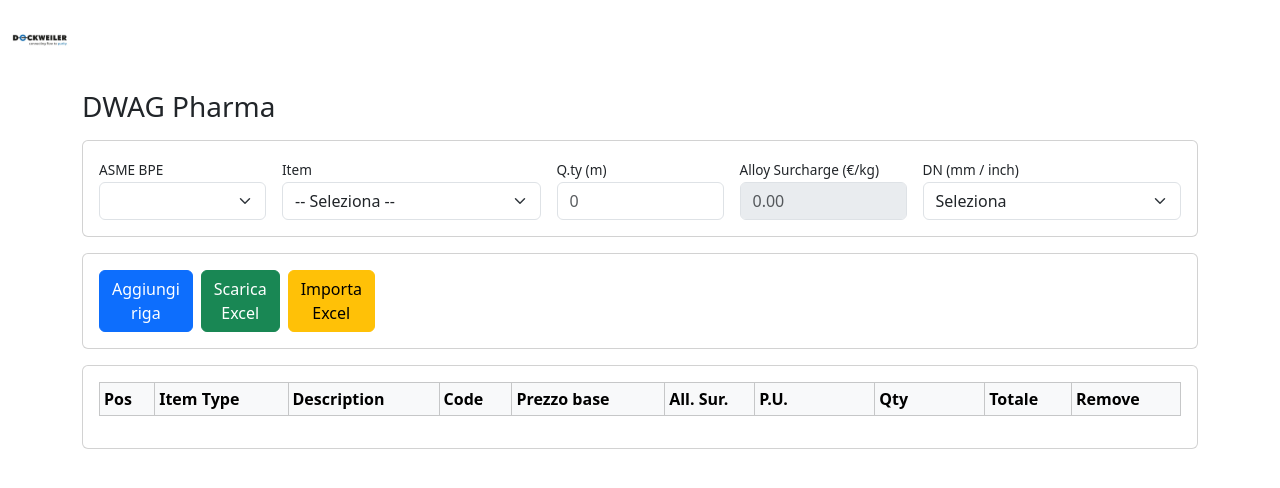
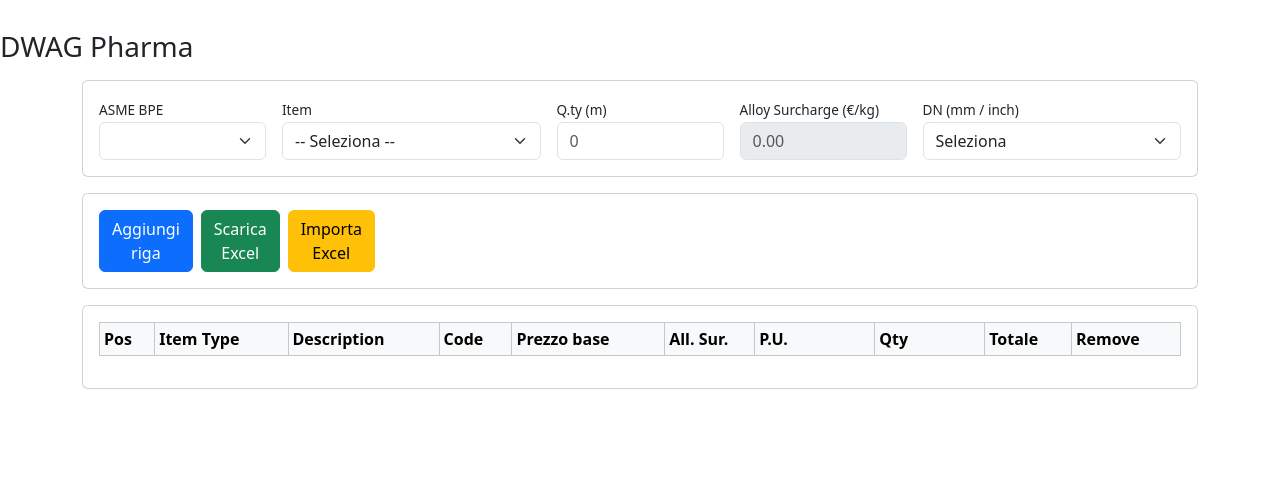
Before and after one commit to luperola/DKW-Pharma, a website: page public/index.html in a window 1280 px wide. Drawn offline with nearby package versions, Linux system fonts and the light colour scheme; no server answers.

Commit message:
fix position

```diff
--- a/public/index.html
+++ b/public/index.html
@@ -13,7 +13,7 @@
     />
     <style>
       body {
-        padding-top: 90px;
+        padding-top: 30px;
         padding-bottom: 40px;
       }
       .brand-logo {
@@ -91,14 +91,10 @@
     </style>
   </head>
   <body>
-    <img
-      src="/immagini/Dockweiler_logo.webp"
-      alt="Dockweiler logo"
-      class="brand-logo"
-    />
+    <div class="header-bar">
+      <h3 class="mb-3">DWAG Pharma</h3>
+    </div>
     <div class="container">
-      <h3 class="mb-3">DWAG Pharma</h3>
-
       <!-- Selezioni principali: Finitura, Item, Q.ty, Alloy, ND / OD1-OD2 -->
       <div class="card mb-3">
         <div class="card-body">
```
